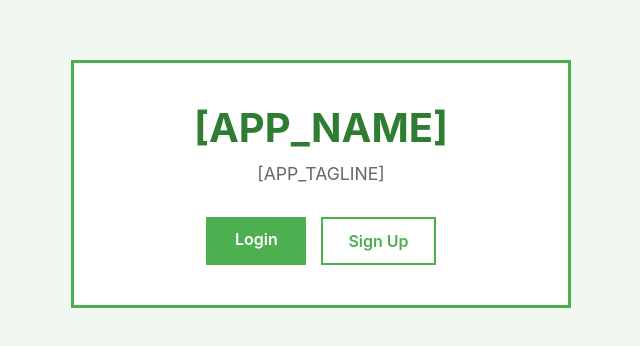
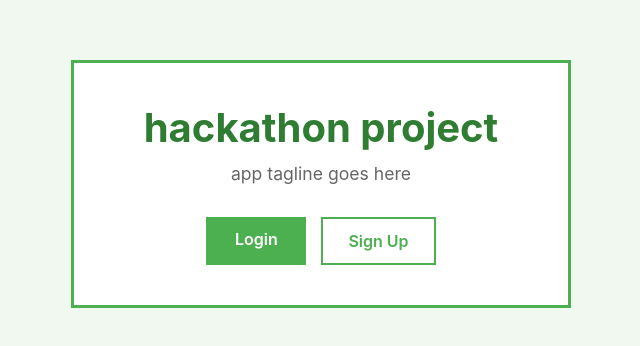
Before and after one commit to aadishsamir123/hacakthon-project, a React (Vite) app: page /welcome in a window 1280 px wide. Shown: the part 216-562 px from the top of the page, without its empty margins (319-959 px from the left). Built offline with nearby package versions, Linux system fonts and the light colour scheme; no server answers.

Commit message:
changed name of app to hackathon project temporarily

```diff
--- a/src/pages/Home.jsx
+++ b/src/pages/Home.jsx
@@ -46,7 +46,7 @@ const Home = () => {
         <div className="home-container">
             <div className="home-content">
                 <header className="home-header">
-                    <h1>Welcome to [APP_NAME]!</h1>
+                    <h1>Welcome to hackathon project!</h1>
                     <button onClick={handleLogout} className="logout-btn">
                         Logout
                     </button>
--- a/src/pages/Login.jsx
+++ b/src/pages/Login.jsx
@@ -28,7 +28,7 @@ const Login = () => {
   return (
     <div className="auth-container">
       <div className="auth-form">
-        <h2>Login to [APP_NAME]</h2>
+        <h2>Login to hackathon project</h2>
         {error && <div className="error-message">{error}</div>}
 
         <form onSubmit={handleSubmit}>
--- a/src/pages/SignUp.jsx
+++ b/src/pages/SignUp.jsx
@@ -38,7 +38,7 @@ const SignUp = () => {
   return (
     <div className="auth-container">
       <div className="auth-form">
-        <h2>Sign Up for [APP_NAME]</h2>
+        <h2>Sign Up for hackathon project</h2>
         {error && <div className="error-message">{error}</div>}
 
         <form onSubmit={handleSubmit}>
--- a/src/pages/Welcome.jsx
+++ b/src/pages/Welcome.jsx
@@ -6,8 +6,8 @@ const Welcome = () => {
   return (
     <div className="welcome-container">
       <div className="welcome-content">
-        <h1 className="app-name">[APP_NAME]</h1>
-        <p className="app-tagline">[APP_TAGLINE]</p>
+        <h1 className="app-name">hackathon project</h1>
+        <p className="app-tagline">app tagline goes here</p>
 
         <div className="welcome-buttons">
           <Link to="/login" className="btn btn-primary">
```
